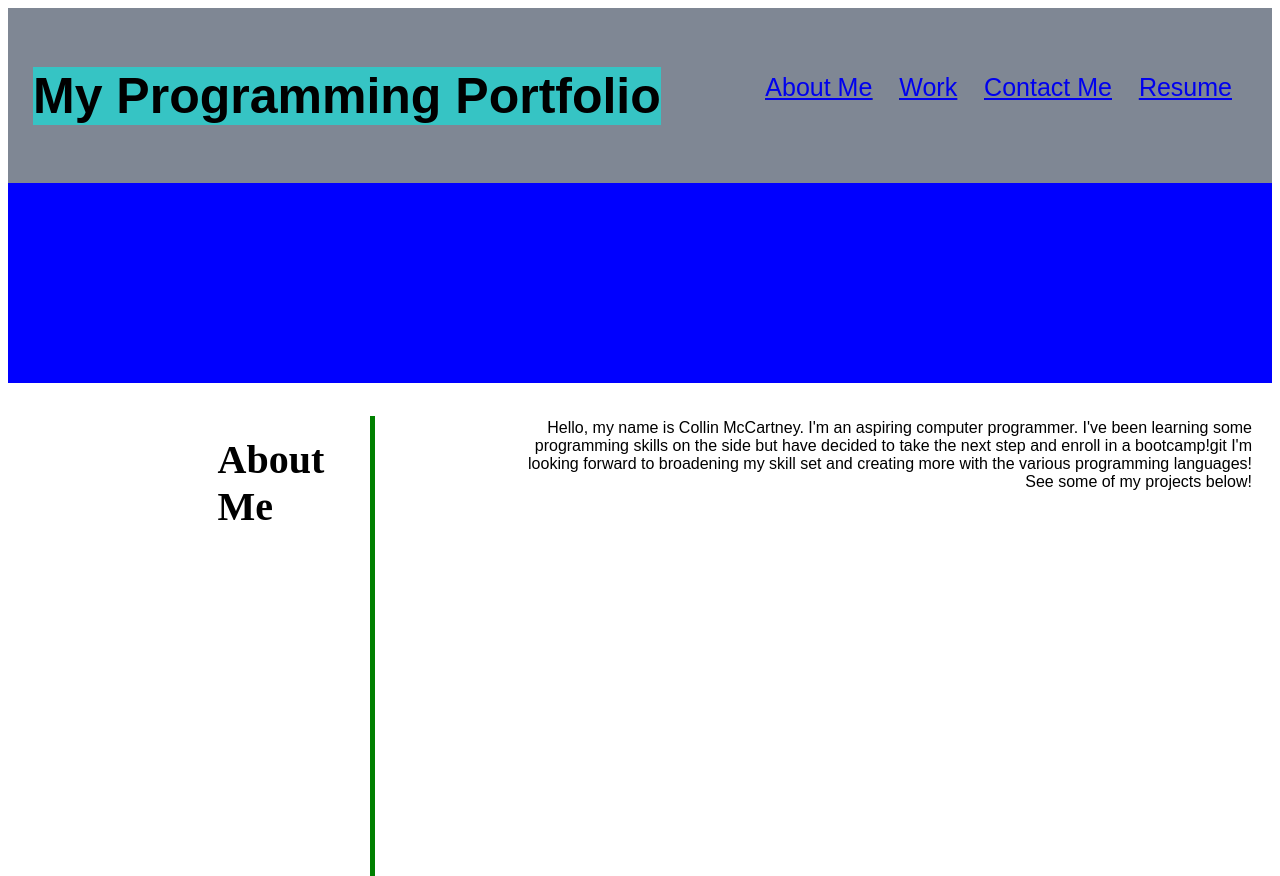
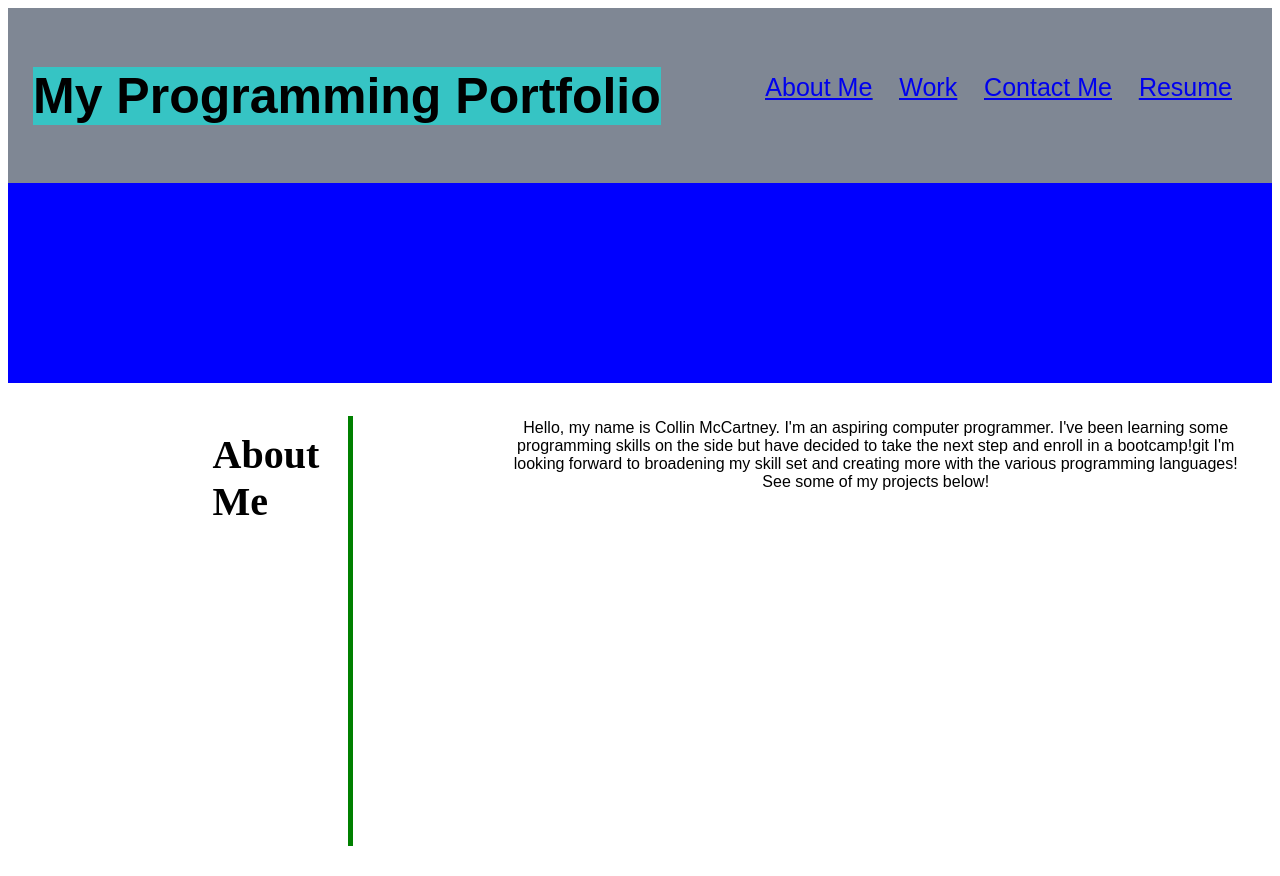
Before and after one commit to colmcca/coding-portfolio, a plain HTML site: page index.html in a window 1280 px wide. Shown: the top 876 px of the page. Drawn offline with Linux system fonts and the light colour scheme.

Commit message:
added work section and footer

```diff
--- a/assets/css/style.css
+++ b/assets/css/style.css
@@ -32,7 +32,7 @@ color: black;
 .nav-hover-links:hover {
 background-color: rgb(180, 57, 57);
 box-shadow: 5 px;
-transition: background-color 1s;
+transition: background-color .5s;
 }
 
 a:visited {
@@ -45,21 +45,22 @@ color: rgb(57, 57, 158);
     background-color: blue;
 }
 
-#about-me {
+.sections {
 display: flex;
 }
 
 .titles {
     border-right: 5px solid green;
-    height: 500px;
+    height: 400px;
+    width: 12%;
     font-size: 40px;
-    padding: 20px;
+    padding: 15px;
     margin-left: 15%;
 }
 
 .section-descriptions {
     padding: 20px;
-    text-align: right;
+    text-align: center;
     width: 75%;
     margin-left: 10%;
     font-family: fantasy;
--- a/index.html
+++ b/index.html
@@ -30,11 +30,21 @@
 
     <section id="background-image"></section>
 
-    <section id="about-me">
-        <h2 class="titles">About Me</h2>
+    <section class="sections">
+        <h2 class="titles">About<br>Me</h2>
         <p class="section-descriptions">Hello, my name is Collin McCartney. I'm an aspiring computer programmer. I've been learning some programming skills on the side but have decided to take the next step and enroll in a bootcamp!git
             I'm looking forward to broadening my skill set and creating more with the various programming languages! See some of my projects below!
         </p>
     </section>
+
+    <section class="sections">
+        <h2 class="titles">Work</h2>
+    </section>
+
+    <footer class="sections">
+        <h2 class="titles">Contact<br>Me</h2>
+        <ul id="contact-info">
+        </ul>
+    </footer>
 </body>
 </html>
```
